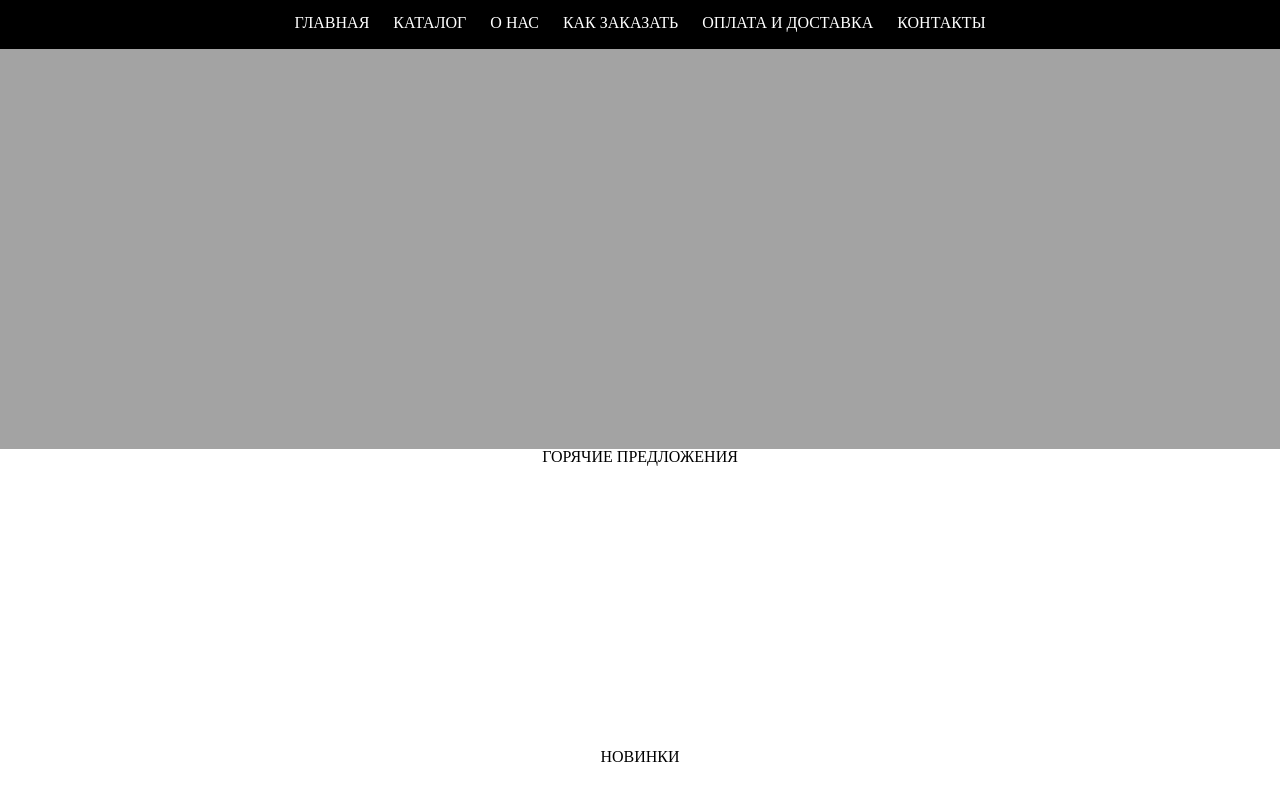
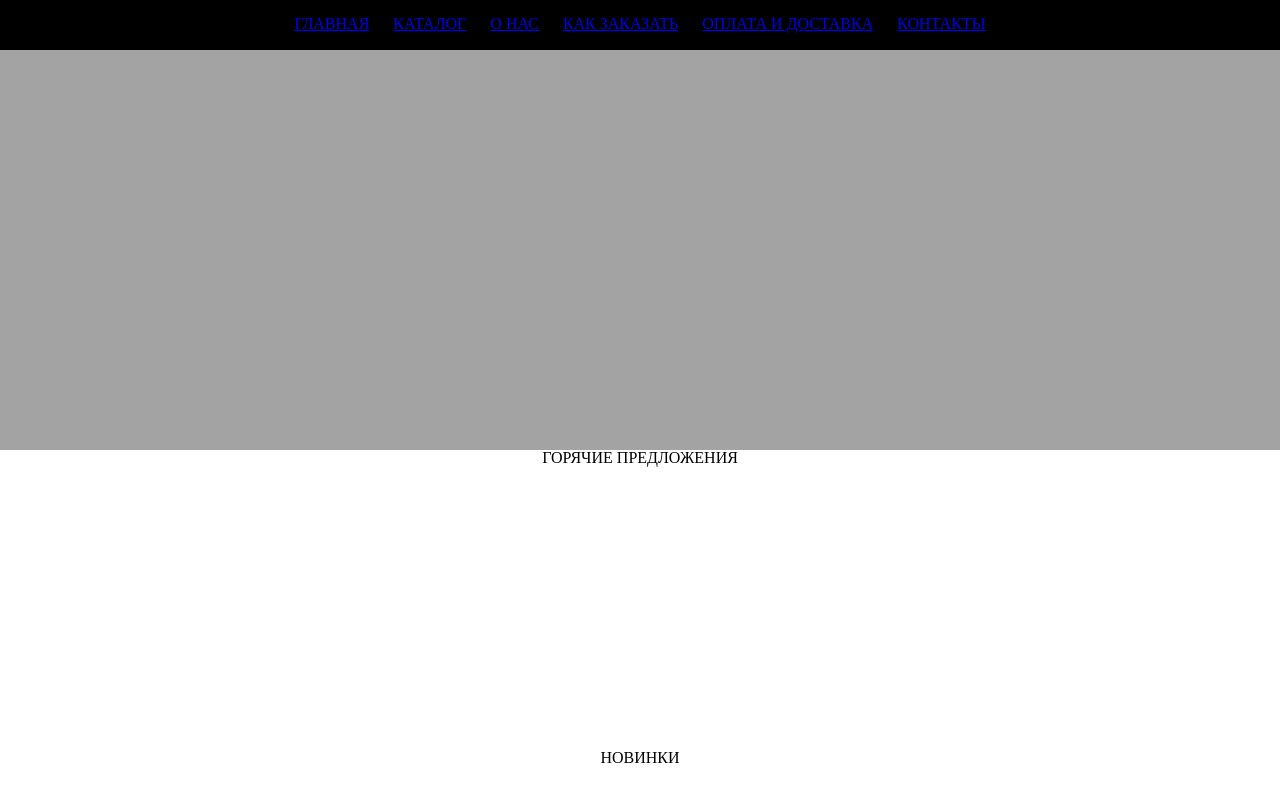
Before and after one commit to cofeua/html5, a plain HTML site: page public_html/index.html in a window 1280 px wide. Shown: the part 135-925 px from the top of the page. Drawn offline with Linux system fonts and the light colour scheme.

Commit message:
lesson 6

```diff
--- a/public_html/index.html
+++ b/public_html/index.html
@@ -10,7 +10,7 @@
 <div id="top">
   <div class="wrapper">
     <div class="header">
-      <img src="logo.png" alt="Daniela Ryale" class="logo">
+      <a href="/"><img src="logo.png" alt="Daniela Ryale" class="logo"></a>
       <div class="search">
           <span>
               <a href="#">Вход</a> | <a href="#">Регистрация</a>
@@ -21,12 +21,12 @@
     </div>
     <div class="mainmenu">
       <ul>
-        <li>ГЛАВНАЯ</li>
-        <li>КАТАЛОГ</li>
-        <li>О НАС</li>
-        <li>КАК ЗАКАЗАТЬ</li>
-        <li>ОПЛАТА И ДОСТАВКА</li>
-        <li>КОНТАКТЫ</li>
+        <li><a href="#">ГЛАВНАЯ</a></li>
+        <li><a href="#">КАТАЛОГ</a></li>
+        <li><a href="#about">О НАС</a></li>
+        <li><a href="#">КАК ЗАКАЗАТЬ</a></li>
+        <li><a href="#">ОПЛАТА И ДОСТАВКА</a></li>
+        <li><a href="#">КОНТАКТЫ</a></li>
       </ul>
     </div>
   </div>
--- a/public_html/style.css
+++ b/public_html/style.css
@@ -97,22 +97,33 @@ html, body {
 .mainmenu{
     padding: 0;
     margin-top: 15px;
+    border-top: 1px solid grey;
+}
+#footer .mainmenu {
+    border-top: none;
+    border-bottom: 1px solid grey;
+}
 
-    border-top: 1px solid grey;
-
-}
 .mainmenu ul {
     display: block;
     margin: 0 auto;
     text-align: center;
 }
 .mainmenu li {
+    border-top: 1px solid transparent;
     display: inline-block;
     padding: 15px 10px 18px 10px;
     color: #fff;
+       text-decoration: none;
 }
 .mainmenu li:hover {
-
+    border-top: 1px solid goldenrod;  /* сделать box-shadow   li: first_child  last_child кружочки бэком сделать*/
+    color: goldenrod;
+}
+/*   if ie  body div display none */
+#footer .mainmenu li:hover {
+    border-bottom: 1px solid goldenrod;
+    border-top: none;
     color: goldenrod;
 }
 /*  ************************ slider *************************  */
```
